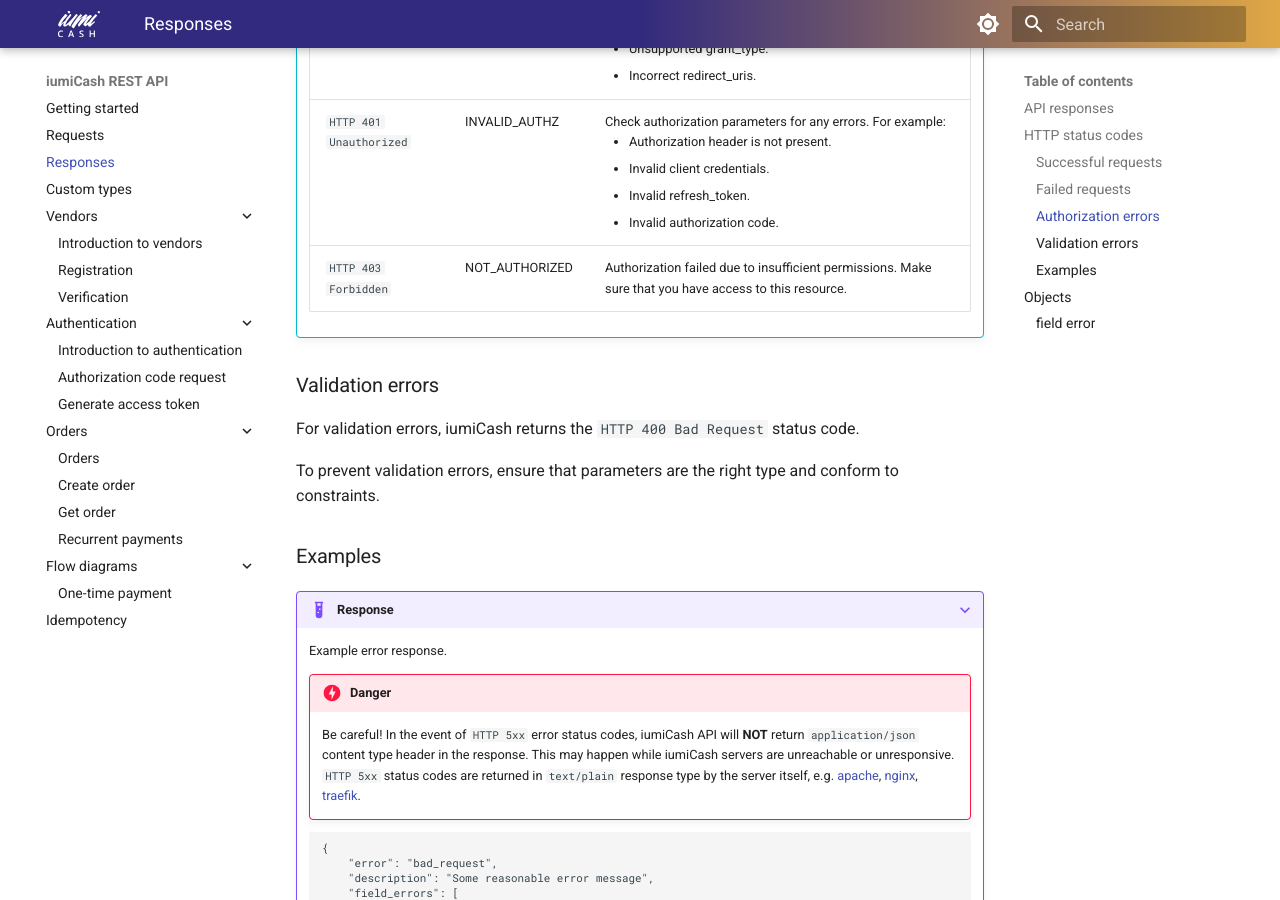
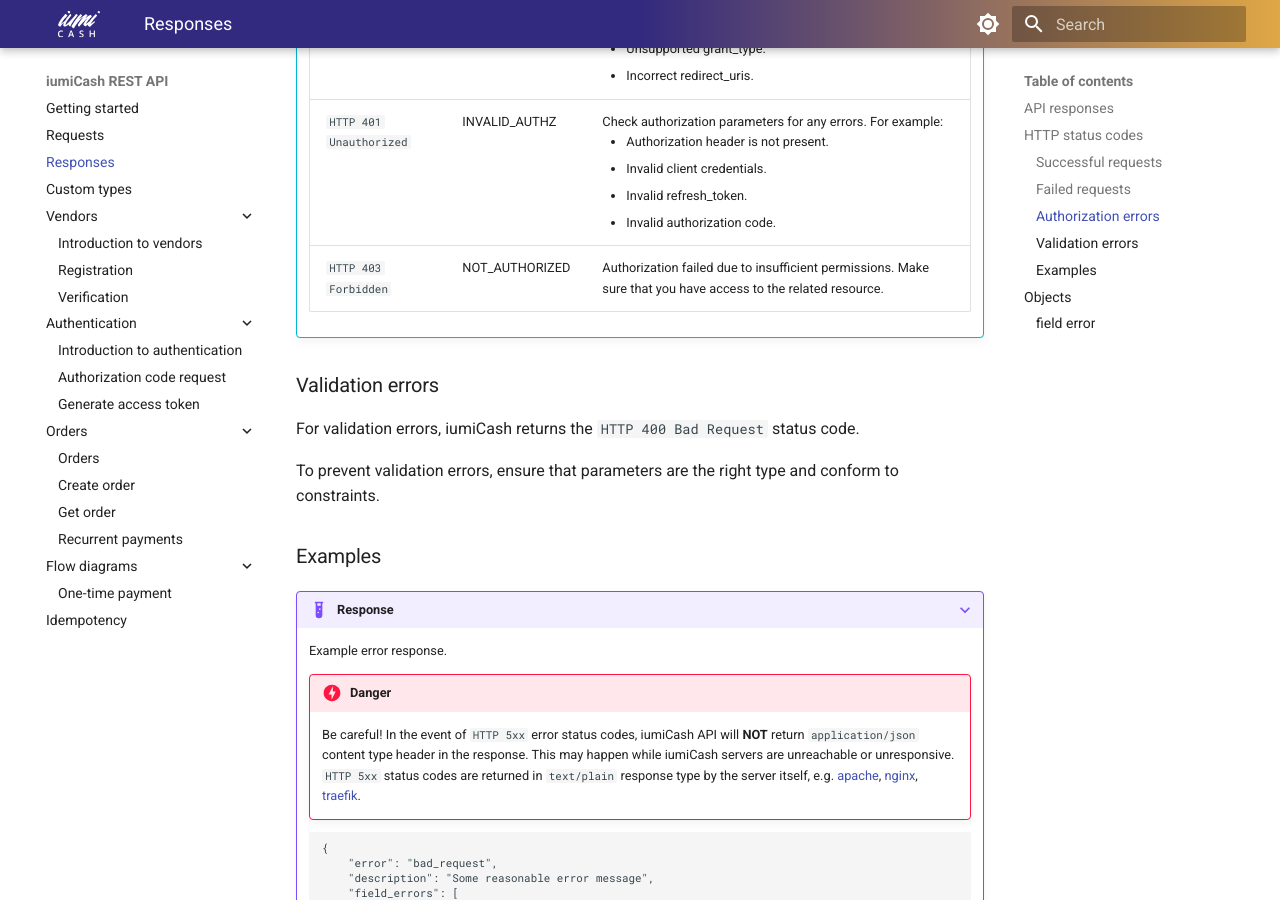
Before and after one commit to iumiCash/iumiCash.github.io, an MkDocs documentation site: the page built from docs/responses.md, in a window 1280 px wide and 900 px high, scrolled down 2908 px. Built offline with MkDocs 1.6.1 and Material for MkDocs 9.7.7, drawn with Linux system fonts in a browser that asks for light colours.

Commit message:
responses changes 1 by AB

```diff
--- a/docs/responses.md
+++ b/docs/responses.md
@@ -89,7 +89,7 @@
     | ----------- | ----------- | ----------------------------- |
     | `HTTP 400 Bad Request`  | INVALID_REQUEST | Check request body and possible data in the specified resourse. For example: <ul><li>Incorrect response_type.</li><li>Unsupported grant_type.</li><li>Incorrect redirect_uris.</li></ul> |
     | `HTTP 401 Unauthorized` | INVALID_AUTHZ | Check authorization parameters for any errors. For example: <ul><li>Authorization header is not present.</li><li>Invalid client credentials.</li><li>Invalid refresh_token.</li><li>Invalid authorization code.</li></ul> |
-    | `HTTP 403 Forbidden` | NOT_AUTHORIZED | Authorization failed due to insufficient permissions. Make sure that you have access to this resource. |
+    | `HTTP 403 Forbidden` | NOT_AUTHORIZED | Authorization failed due to insufficient permissions. Make sure that you have access to the related resource. |
 
 
 ### Validation errors
```
